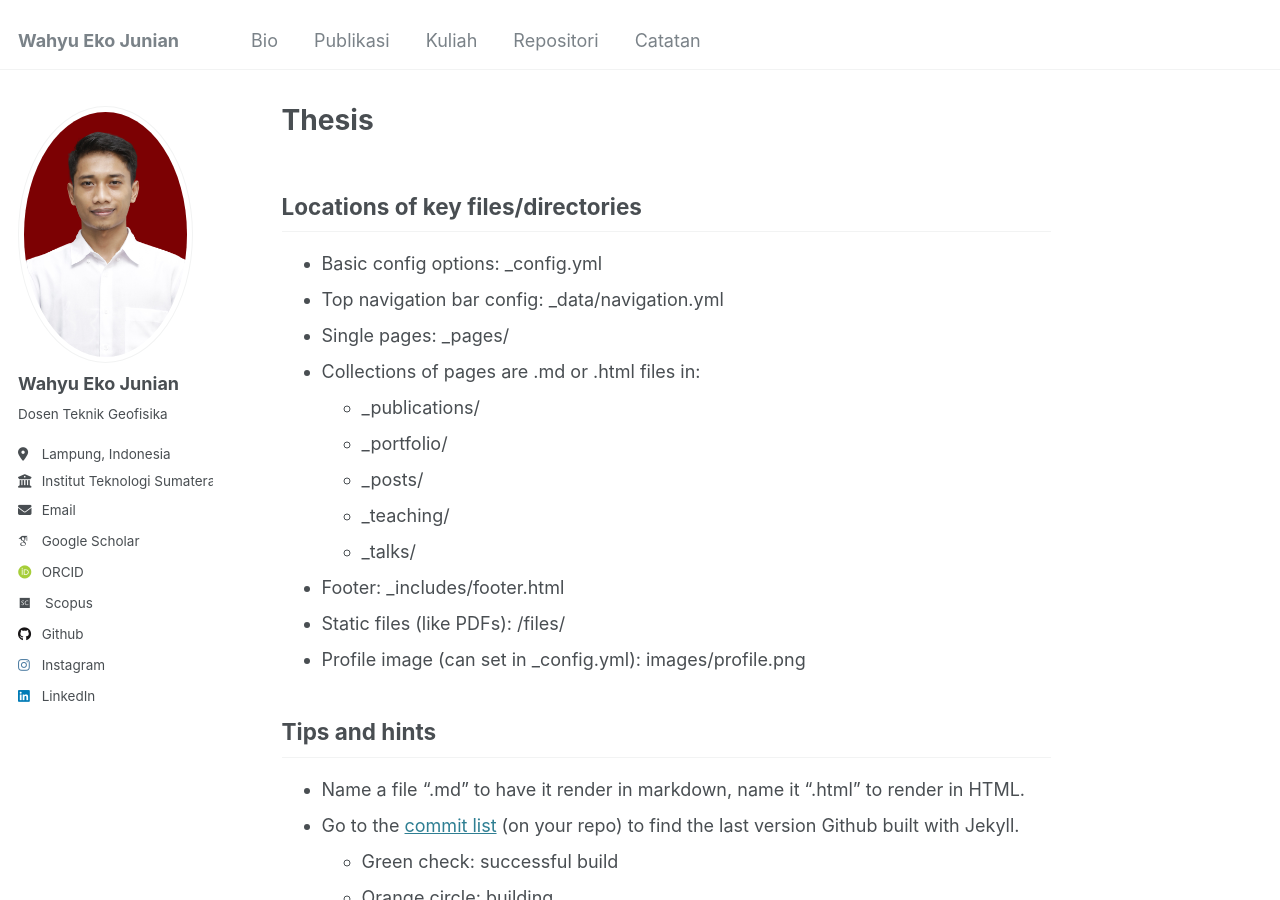
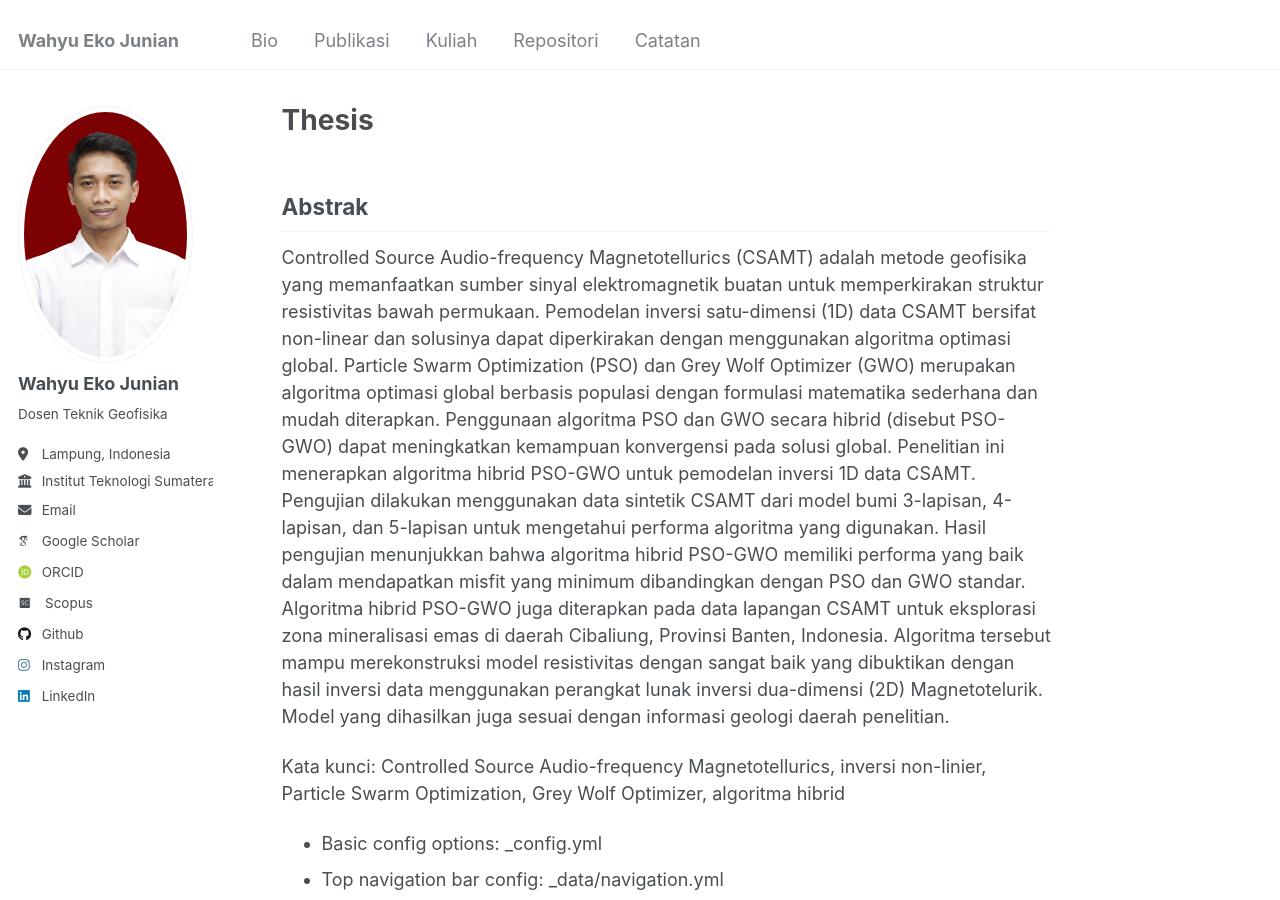
Before and after one commit to wahyuejunian/wejunian, a Jekyll site: the page built from _pages/thesis.md, in a window 1280 px wide and 900 px high. Built offline with Jekyll 4.4.1, drawn with Linux system fonts in a browser that asks for light colours; emoji names are drawn with the system emoji font; some web fonts are replaced.

Commit message:
Update thesis.md

```diff
--- a/_pages/thesis.md
+++ b/_pages/thesis.md
@@ -7,7 +7,10 @@ redirect_from:
   - /markdown.html
 ---
 
-## Locations of key files/directories
+## Abstrak
+Controlled Source Audio-frequency Magnetotellurics (CSAMT) adalah metode geofisika yang memanfaatkan sumber sinyal elektromagnetik buatan untuk memperkirakan struktur resistivitas bawah permukaan. Pemodelan inversi satu-dimensi (1D) data CSAMT bersifat non-linear dan solusinya dapat diperkirakan dengan menggunakan algoritma optimasi global. Particle Swarm Optimization (PSO) dan Grey Wolf Optimizer (GWO) merupakan algoritma optimasi global berbasis populasi dengan formulasi matematika sederhana dan mudah diterapkan. Penggunaan algoritma PSO dan GWO secara hibrid (disebut PSO-GWO) dapat meningkatkan kemampuan konvergensi pada solusi global. Penelitian ini menerapkan algoritma hibrid PSO-GWO untuk pemodelan inversi 1D data CSAMT. Pengujian dilakukan menggunakan data sintetik CSAMT dari model bumi 3-lapisan, 4-lapisan, dan 5-lapisan untuk mengetahui performa algoritma yang digunakan. Hasil pengujian menunjukkan bahwa algoritma hibrid PSO-GWO memiliki performa yang baik dalam mendapatkan misfit yang minimum dibandingkan dengan PSO dan GWO standar. Algoritma hibrid PSO-GWO juga diterapkan pada data lapangan CSAMT untuk eksplorasi zona mineralisasi emas di daerah Cibaliung, Provinsi Banten, Indonesia. Algoritma tersebut mampu merekonstruksi model resistivitas dengan sangat baik yang dibuktikan dengan hasil inversi data menggunakan perangkat lunak inversi dua-dimensi (2D) Magnetotelurik. Model yang dihasilkan juga sesuai dengan informasi geologi daerah penelitian.
+
+Kata kunci: Controlled Source Audio-frequency Magnetotellurics, inversi non-linier, Particle Swarm Optimization, Grey Wolf Optimizer, algoritma hibrid
 
 * Basic config options: _config.yml
 * Top navigation bar config: _data/navigation.yml
```
